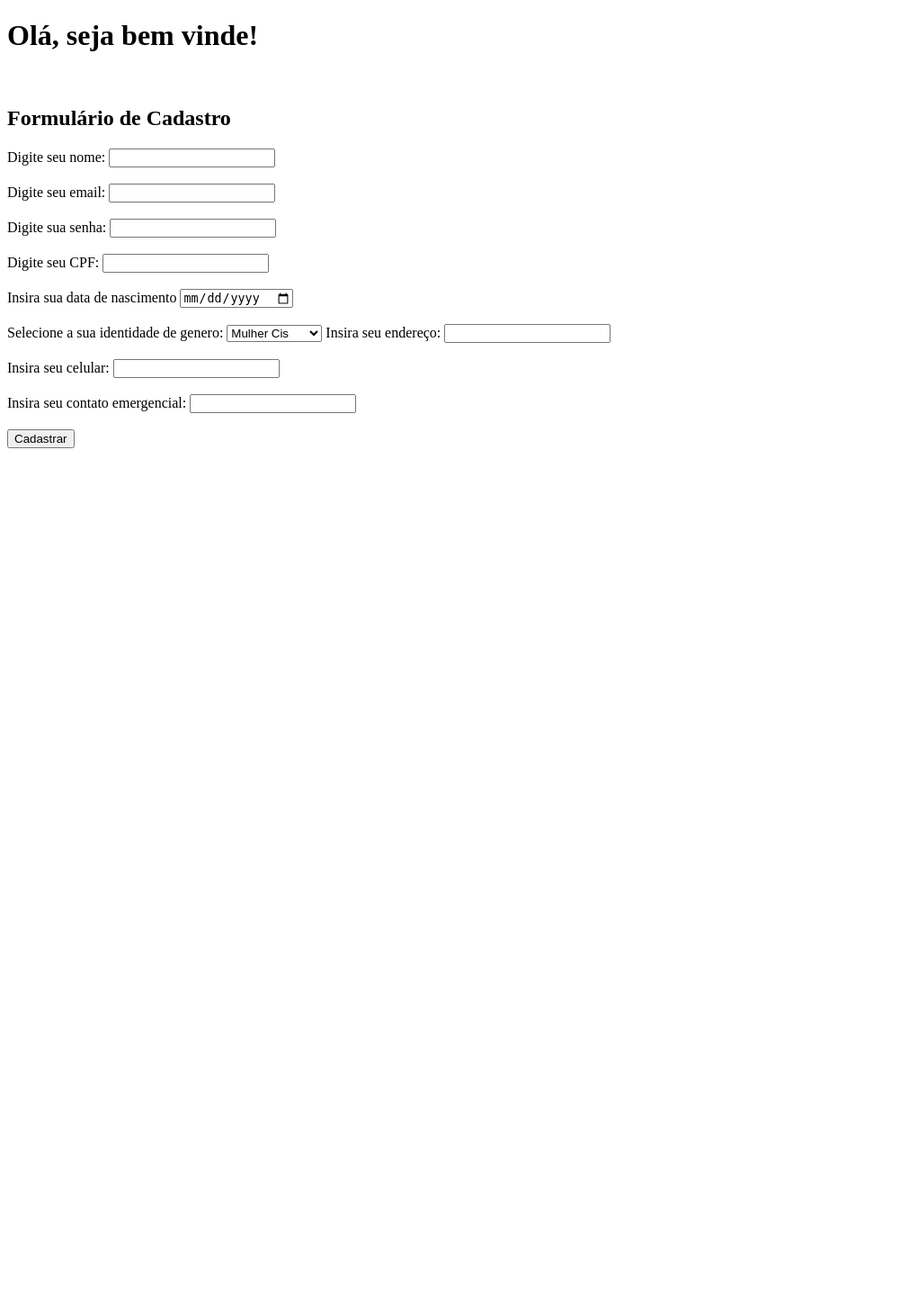
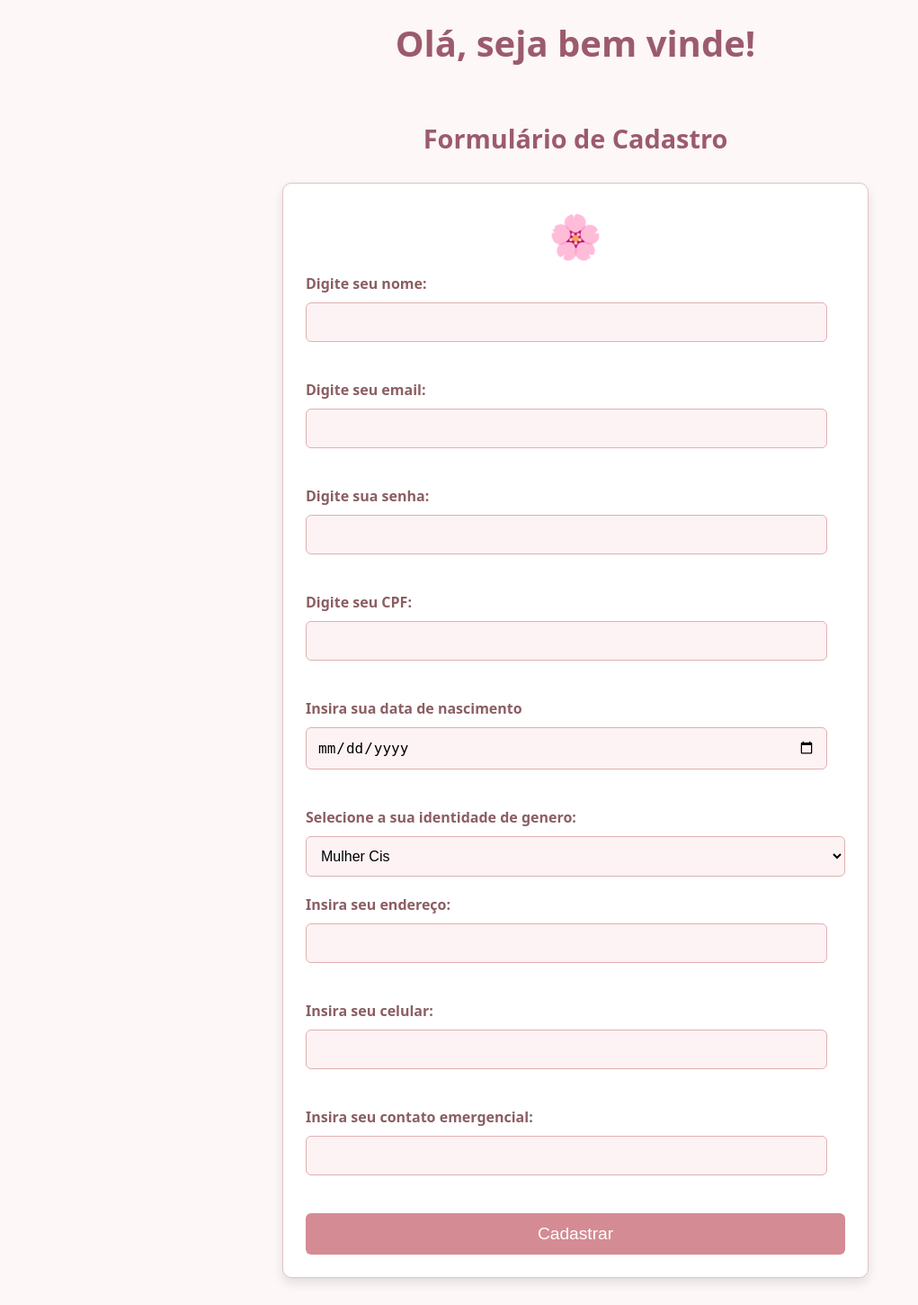
Before and after one commit to Joaquim-Renato/projetoPythonJoaquim, a Django app: page / in a window 1280 px wide. Shown: the whole page at 90% size, without its empty margins (0-1021 px from the left). Before the commit the page ends 498 px from the top, so only its background shows below. Run offline with Django 3.2, Linux system fonts and the light colour scheme.

Commit message:
css basic

```diff
--- /dev/null
+++ b/cadastro/static/styles.css
@@ -0,0 +1,98 @@
+body {
+    font-family: 'Noto Sans', sans-serif; /* Uma fonte mais suave com toque oriental */
+    background-color: #fdf7f7; /* Fundo suave, quase branco, para dar leveza */
+    margin: 0;
+    padding: 0;
+}
+
+h1, h2 {
+    text-align: center;
+    color: #9c5b6d; /* Tom inspirado em flores de cerejeira */
+}
+
+h1 {
+    margin-top: 20px;
+    font-size: 2.5rem;
+}
+
+h2 {
+    margin-top: 10px;
+    font-size: 1.8rem;
+}
+
+form {
+    max-width: 600px;
+    margin: 30px auto;
+    padding: 25px;
+    background-color: white;
+    box-shadow: 0px 6px 12px rgba(0, 0, 0, 0.1); /* Sombras suaves para elegância */
+    border-radius: 10px;
+    border: 1px solid #e0c3c3; /* Borda delicada */
+}
+
+label {
+    display: block;
+    margin-bottom: 10px;
+    font-weight: bold;
+    color: #8b5e63; /* Cor suave, inspirada em galhos de cerejeira */
+}
+
+input[type="text"],
+input[type="password"],
+input[type="date"],
+select {
+    width: calc(100% - 20px);
+    padding: 12px;
+    margin-bottom: 20px;
+    border: 1px solid #e0b0b0; /* Borda rosa suave */
+    border-radius: 6px;
+    font-size: 1rem;
+    background-color: #fdf2f4; /* Fundo rosa pálido */
+}
+
+input[type="text"]:focus,
+input[type="password"]:focus,
+input[type="date"]:focus,
+select:focus {
+    border-color: #d48b94; /* Cor de destaque inspirada em flores */
+    outline: none;
+}
+
+button {
+    width: 100%;
+    padding: 12px;
+    background-color: #d48b94; /* Rosa flor de cerejeira para o botão */
+    color: white;
+    border: none;
+    border-radius: 6px;
+    font-size: 1.2rem;
+    cursor: pointer;
+    transition: background-color 0.3s;
+}
+
+button:hover {
+    background-color: #bf717d; /* Cor de destaque no hover */
+}
+
+form select {
+    width: 100%;
+    padding: 12px;
+    font-size: 1rem;
+    border: 1px solid #e0b0b0;
+    border-radius: 6px;
+    background-color: #fdf2f4;
+}
+
+input, button {
+    box-sizing: border-box;
+}
+
+/* Pequenos detalhes florais */
+form::before {
+    content: "🌸";
+    font-size: 3rem;
+    display: block;
+    text-align: center;
+    margin-bottom: 10px;
+    color: #d48b94; /* Simboliza uma flor de cerejeira */
+}
--- a/cadastro/templates/index.html
+++ b/cadastro/templates/index.html
@@ -4,6 +4,9 @@
     <meta charset="UTF-8">
     <meta name="viewport" content="width=device-width, initial-scale=1.0">
     <title>Cadastro de Paciente</title>
+    {% load static %}
+    <link rel="stylesheet" href="{% static 'styles.css'%}">
+
 </head>
 <body>
     <h1>Olá, seja bem vinde!</h1>
```
Also changed, not shown: cadastro/templates/styles.css (deleted).
